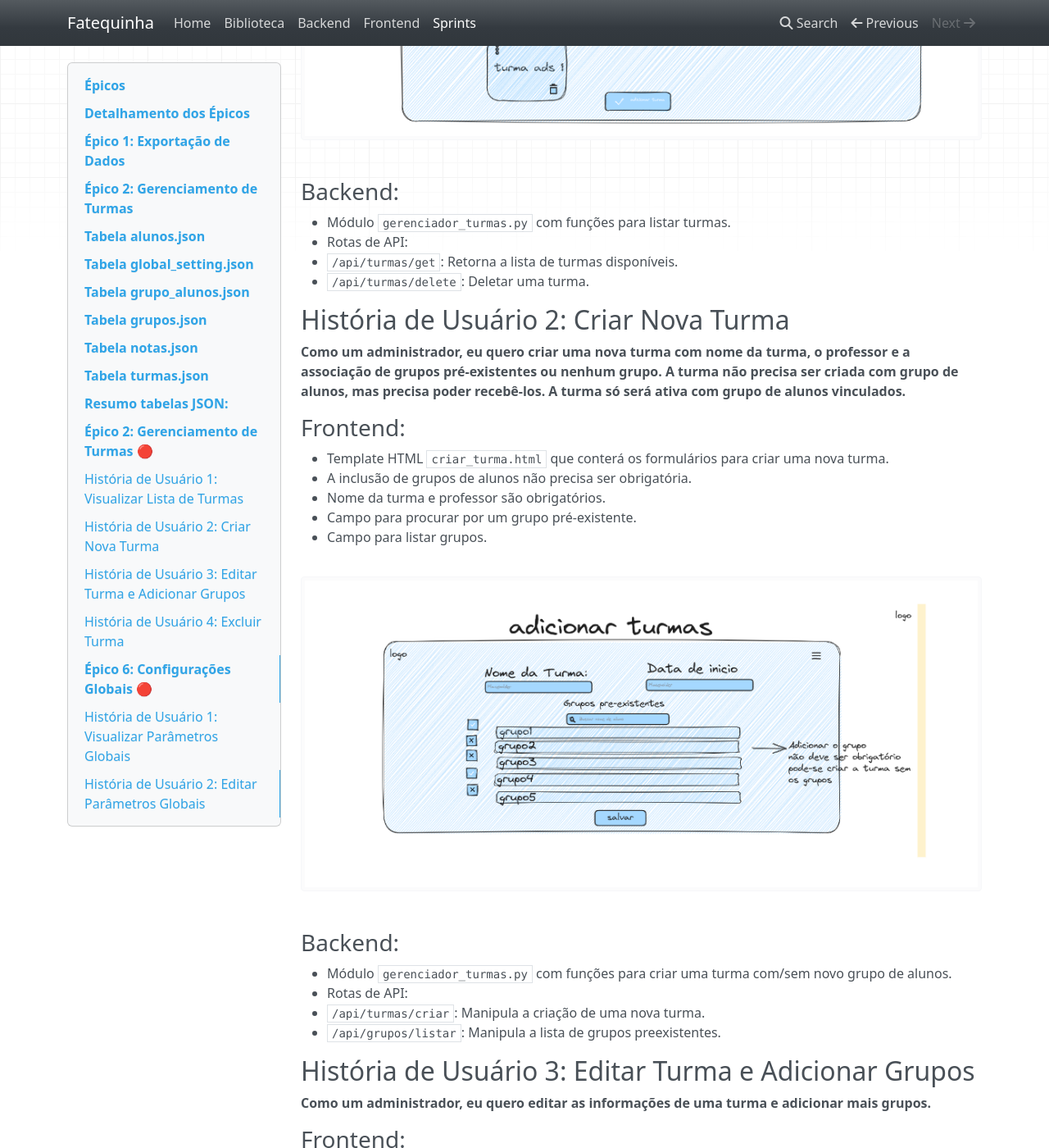
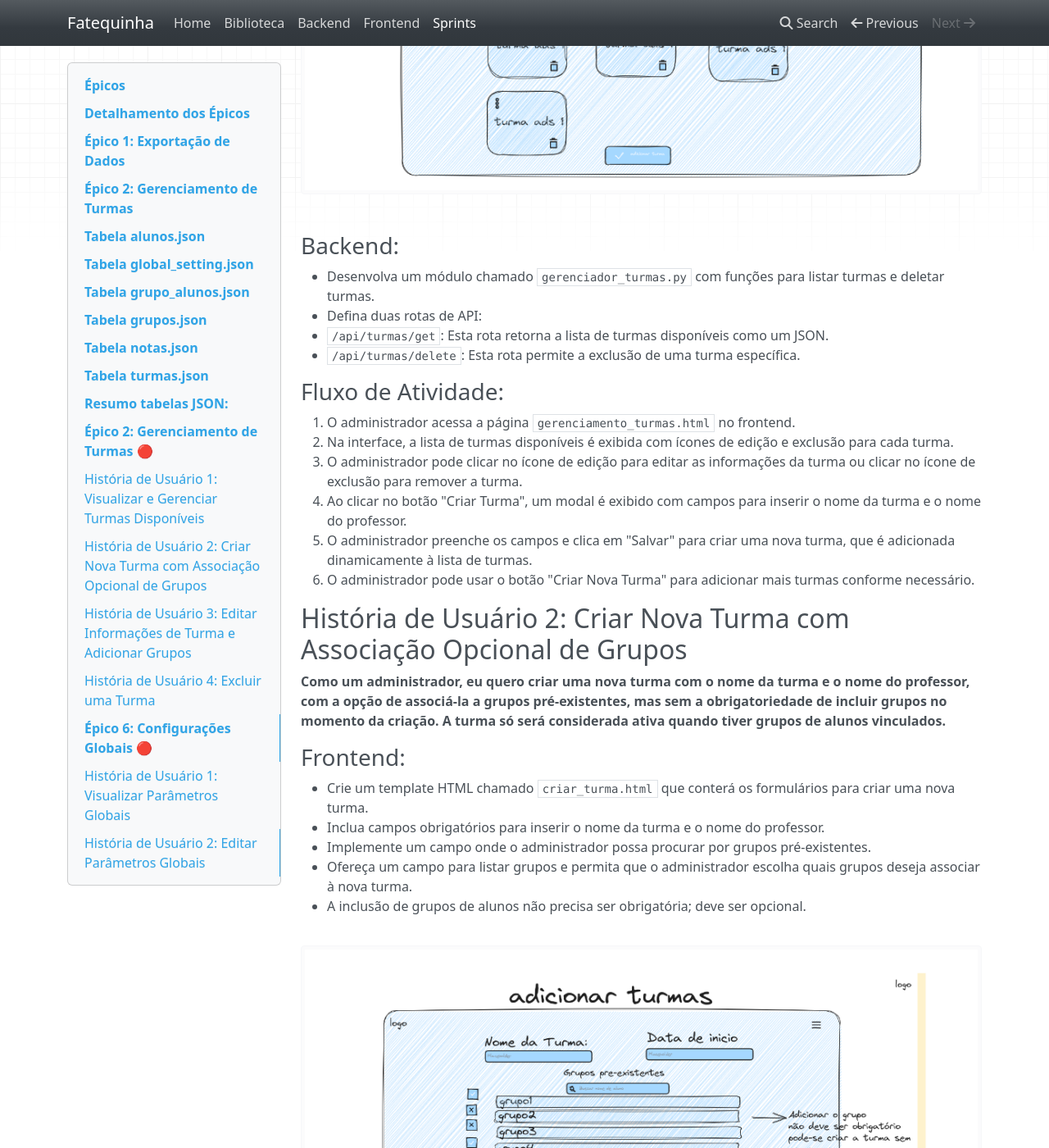
Before and after one commit to c137santos/FATEC-API-1S-DOCUMENTS, an MkDocs documentation site: the page built from docs/sprints.md, in a window 1280 px wide and 1400 px high, scrolled down 19933 px. Shown: the whole window at 82% size. Built offline with MkDocs 1.6.1, drawn with Linux system fonts in a browser that asks for light colours; nearby versions of some CDN libraries; some of the changed text lies outside the part shown.

Commit message:
Adicionado fluxo no BACKLOG 2º SPRINT

````diff
--- a/docs/sprints.md
+++ b/docs/sprints.md
@@ -428,7 +428,7 @@ Este arquivo contém informações sobre as turmas, identificadas por números.
 }
 ```
 
-# **<p style="text-align:center;">Resumo tabelas JSON:</p>**
+## Resumo tabelas JSON:
 
 - Cada aluno (identificado em alunos.json) pertence a um grupo (especificado em grupo_alunos.json), e cada grupo está associado a uma turma (em grupos.json).
 
@@ -442,82 +442,122 @@ Este arquivo contém informações sobre as turmas, identificadas por números.
 
 # Épico 2: Gerenciamento de Turmas 🔴
 
-## História de Usuário 1: Visualizar Lista de Turmas
+## História de Usuário 1: Visualizar e Gerenciar Turmas Disponíveis
 
-**Como um administrador, eu quero visualizar a lista de turmas disponíveis.**
+**Como um administrador, eu quero visualizar a lista de turmas disponíveis e gerenciá-las.**
 
 ### Frontend:
 
-- `gerenciamento_turmas.html` que conterá todas as turmas já criadas com ícone de edição e de exclusão em cada um deles.
-- Botão "Criar Turma" que abrirá um modal.
-- Modal "Criar Turma" com campos para nome da turma, nome do professor e um botão "Salvar" que realizará um POST para `turmas.json`.
-- Um campo onde as turmas serão inseridas de forma dinâmica.
-- Botão para criar uma nova turma.
+- Crie um template HTML chamado `gerenciamento_turmas.html` que exibirá todas as turmas já criadas.
+- Na interface, liste as turmas existentes, incluindo um ícone de edição e um ícone de exclusão para cada turma.
+- Implemente um botão "Criar Turma" que abrirá um modal ao ser clicado.
+- No modal "Criar Turma", inclua campos para inserir o nome da turma, nome do professor e um botão "Salvar". Quando o botão "Salvar" for clicado, envie um pedido POST para adicionar uma nova turma no arquivo `turmas.json`.
+- Implemente um campo onde as turmas serão inseridas de forma dinâmica.
+- Forneça um botão "Criar Nova Turma" para facilitar a criação de turmas.
 
 ![Alt text](epic2-hist1.png)
 
 ### Backend:
 
-- Módulo `gerenciador_turmas.py` com funções para listar turmas.
-- Rotas de API:
-  - `/api/turmas/get`: Retorna a lista de turmas disponíveis.
-  - `/api/turmas/delete`: Deletar uma turma.
+- Desenvolva um módulo chamado `gerenciador_turmas.py` com funções para listar turmas e deletar turmas.
+- Defina duas rotas de API:
+  1. `/api/turmas/get`: Esta rota retorna a lista de turmas disponíveis como um JSON.
+  2. `/api/turmas/delete`: Esta rota permite a exclusão de uma turma específica.
 
-## História de Usuário 2: Criar Nova Turma
+### Fluxo de Atividade:
 
-**Como um administrador, eu quero criar uma nova turma com nome da turma, o professor e a associação de grupos pré-existentes ou nenhum grupo. A turma não precisa ser criada com grupo de alunos, mas precisa poder recebê-los. A turma só será ativa com grupo de alunos vinculados.**
+1. O administrador acessa a página `gerenciamento_turmas.html` no frontend.
+2. Na interface, a lista de turmas disponíveis é exibida com ícones de edição e exclusão para cada turma.
+3. O administrador pode clicar no ícone de edição para editar as informações da turma ou clicar no ícone de exclusão para remover a turma.
+4. Ao clicar no botão "Criar Turma", um modal é exibido com campos para inserir o nome da turma e o nome do professor.
+5. O administrador preenche os campos e clica em "Salvar" para criar uma nova turma, que é adicionada dinamicamente à lista de turmas.
+6. O administrador pode usar o botão "Criar Nova Turma" para adicionar mais turmas conforme necessário.
+
+## História de Usuário 2: Criar Nova Turma com Associação Opcional de Grupos
+
+**Como um administrador, eu quero criar uma nova turma com o nome da turma e o nome do professor, com a opção de associá-la a grupos pré-existentes, mas sem a obrigatoriedade de incluir grupos no momento da criação. A turma só será considerada ativa quando tiver grupos de alunos vinculados.**
 
 ### Frontend:
 
-- Template HTML `criar_turma.html` que conterá os formulários para criar uma nova turma.
-- A inclusão de grupos de alunos não precisa ser obrigatória.
-- Nome da turma e professor são obrigatórios.
-- Campo para procurar por um grupo pré-existente.
-- Campo para listar grupos.
+- Crie um template HTML chamado `criar_turma.html` que conterá os formulários para criar uma nova turma.
+- Inclua campos obrigatórios para inserir o nome da turma e o nome do professor.
+- Implemente um campo onde o administrador possa procurar por grupos pré-existentes.
+- Ofereça um campo para listar grupos e permita que o administrador escolha quais grupos deseja associar à nova turma.
+- A inclusão de grupos de alunos não precisa ser obrigatória; deve ser opcional.
 
 ![Alt Text](epic2-hist2.png)
 
 ### Backend:
 
-- Módulo `gerenciador_turmas.py` com funções para criar uma turma com/sem novo grupo de alunos.
-- Rotas de API:
-  - `/api/turmas/criar`: Manipula a criação de uma nova turma.
-  - `/api/grupos/listar`: Manipula a lista de grupos preexistentes.
+- Desenvolva um módulo chamado `gerenciador_turmas.py` com funções para criar uma turma com ou sem a associação de grupos de alunos.
+- Defina duas rotas de API:
+  1. `/api/turmas/criar`: Esta rota manipula a criação de uma nova turma e permite ao administrador especificar o nome da turma, o nome do professor e a associação opcional com grupos de alunos.
+  2. `/api/grupos/listar`: Esta rota manipula a listagem de grupos pré-existentes que podem ser associados a uma nova turma.
 
-## História de Usuário 3: Editar Turma e Adicionar Grupos
+### Fluxo de Atividade:
 
-**Como um administrador, eu quero editar as informações de uma turma e adicionar mais grupos.**
+1. O administrador acessa a página `criar_turma.html` no frontend.
+2. Na interface, são exibidos campos para inserir o nome da turma e o nome do professor, ambos obrigatórios.
+3. O administrador pode usar um campo para procurar por grupos pré-existentes ou listar grupos disponíveis.
+4. O administrador escolhe quais grupos deseja associar à nova turma.
+5. O administrador preenche os campos necessários e pode optar por associar grupos ou deixar a associação de grupos vazia.
+6. Ao clicar em "Salvar" ou "Criar Turma", o frontend envia uma solicitação HTTP POST para a rota de API `/api/turmas/criar`.
+7. O módulo `gerenciador_turmas.py` no backend processa a solicitação, cria a nova turma e, se aplicável, associa grupos de alunos a ela.
+8. A nova turma é criada e pode ser considerada ativa assim que grupos de alunos forem associados a ela.
+
+## História de Usuário 3: Editar Informações de Turma e Adicionar Grupos
+
+**Como um administrador, eu quero editar as informações de uma turma e adicionar grupos de alunos a ela.**
 
 ### Frontend:
 
-- Template HTML `editar_turma.html` que conterá os formulários de edição de uma nova turma, com possibilidade de edição de grupo e criação de novo grupo.
-- Todos os componentes da tela terão os IDs que podem ser mapeados aos IDs de turma.
+- Crie um template HTML chamado `editar_turma.html` que conterá os formulários para editar informações de uma turma existente.
+- Implemente a funcionalidade que permite editar os detalhes da turma, como nome e professor.
+- Ofereça a capacidade de adicionar novos grupos de alunos à turma ou editar grupos existentes.
+- Todos os componentes da tela devem ter IDs que podem ser mapeados aos IDs da turma.
 
 ![Alt Text](epic2-hist3.png)
 
 ### Backend:
 
-- Módulo `gerenciador_turmas.py` com funções para atualizar informações de turma e editar grupo de alunos.
-- Quando selecionar uma turma, a edição permitirá adicionar grupos.
-- Rotas de API:
-  - `/api/turmas/atualizar/{id}`: Manipula a atualização das informações de uma turma específica.
-  - `/api/grupos/atualizar/{id}`: Manipula a atualização das informações de um grupo de alunos específico.
+- Desenvolva um módulo chamado `gerenciador_turmas.py` com funções para atualizar informações de turma e editar grupos de alunos.
+- Defina duas rotas de API:
+  1. `/api/turmas/atualizar/{id}`: Esta rota manipula a atualização das informações de uma turma específica. O `{id}` identifica a turma que está sendo atualizada.
+  2. `/api/grupos/atualizar/{id}`: Esta rota manipula a atualização das informações de um grupo de alunos específico. O `{id}` identifica o grupo que está sendo atualizado.
 
-## História de Usuário 4: Excluir Turma
+### Fluxo de Atividade:
+
+1. O administrador acessa a página `editar_turma.html` no frontend.
+2. Na interface, são exibidos campos para editar as informações da turma, como nome e professor.
+3. O administrador pode clicar para editar grupos existentes ou adicionar novos grupos de alunos à turma.
+4. Todos os componentes da tela possuem IDs que podem ser mapeados aos IDs da turma, permitindo a associação direta de informações.
+5. Quando o administrador realiza edições, ele pode clicar em "Salvar" para confirmar as alterações.
+6. O frontend envia solicitações HTTP POST para as rotas de API correspondentes, `/api/turmas/atualizar/{id}` para turmas e `/api/grupos/atualizar/{id}` para grupos de alunos.
+7. O módulo `gerenciador_turmas.py` no backend processa as solicitações e atualiza as informações da turma e dos grupos de alunos conforme necessário.
+
+## História de Usuário 4: Excluir uma Turma
 
 **Como um administrador, eu quero excluir uma turma.**
 
 ### Frontend:
 
-- Ícone de exclusão do grupo.
+- Implemente um ícone de exclusão para cada turma na interface do usuário.
+- Quando o ícone de exclusão for clicado, ele deverá acionar uma confirmação do administrador antes de prosseguir com a exclusão.
 
 ![Alt Text](epic2-hist4.png)
 
 ### Backend:
 
-- Módulo `gerenciador_turmas.py` com funções para excluir turmas.
-- Rotas de API:
-  - `/api/turmas/excluir/{id}`: Manipula a exclusão de uma turma específica.
+- Desenvolva um módulo chamado `gerenciador_turmas.py` com funções para excluir turmas.
+- Defina uma rota de API: `/api/turmas/excluir/{id}`. O `{id}` identifica a turma que será excluída.
+
+### Fluxo de Atividade:
+
+1. O administrador acessa a página que exibe a lista de turmas no frontend.
+2. Na interface, cada turma é acompanhada de um ícone de exclusão.
+3. Quando o administrador clica no ícone de exclusão, uma confirmação é exibida para confirmar se ele deseja realmente excluir a turma.
+4. Após a confirmação, o frontend envia uma solicitação HTTP DELETE para a rota de API correspondente, por exemplo, `/api/turmas/excluir/{id}`.
+5. O módulo `gerenciador_turmas.py` no backend processa a solicitação e exclui a turma especificada do sistema.
 
 # Épico 6: Configurações Globais 🔴
 
````
